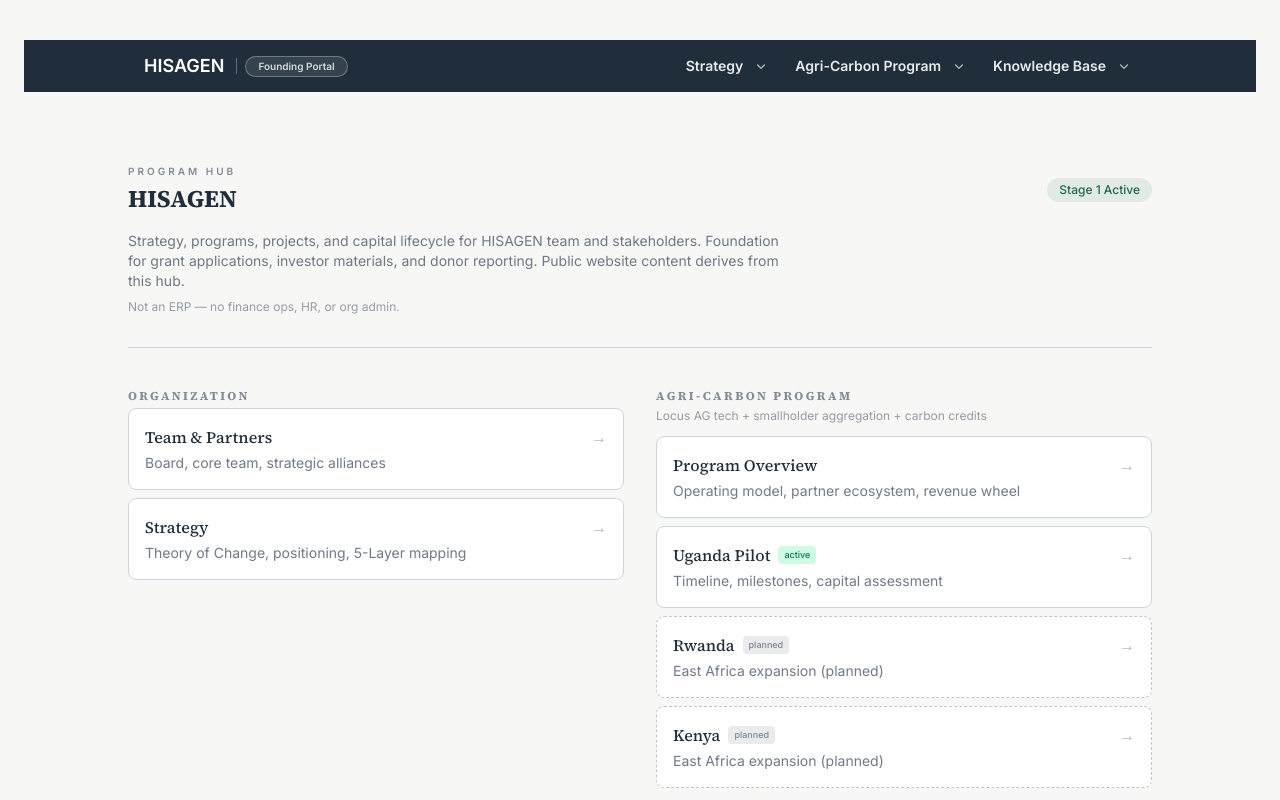
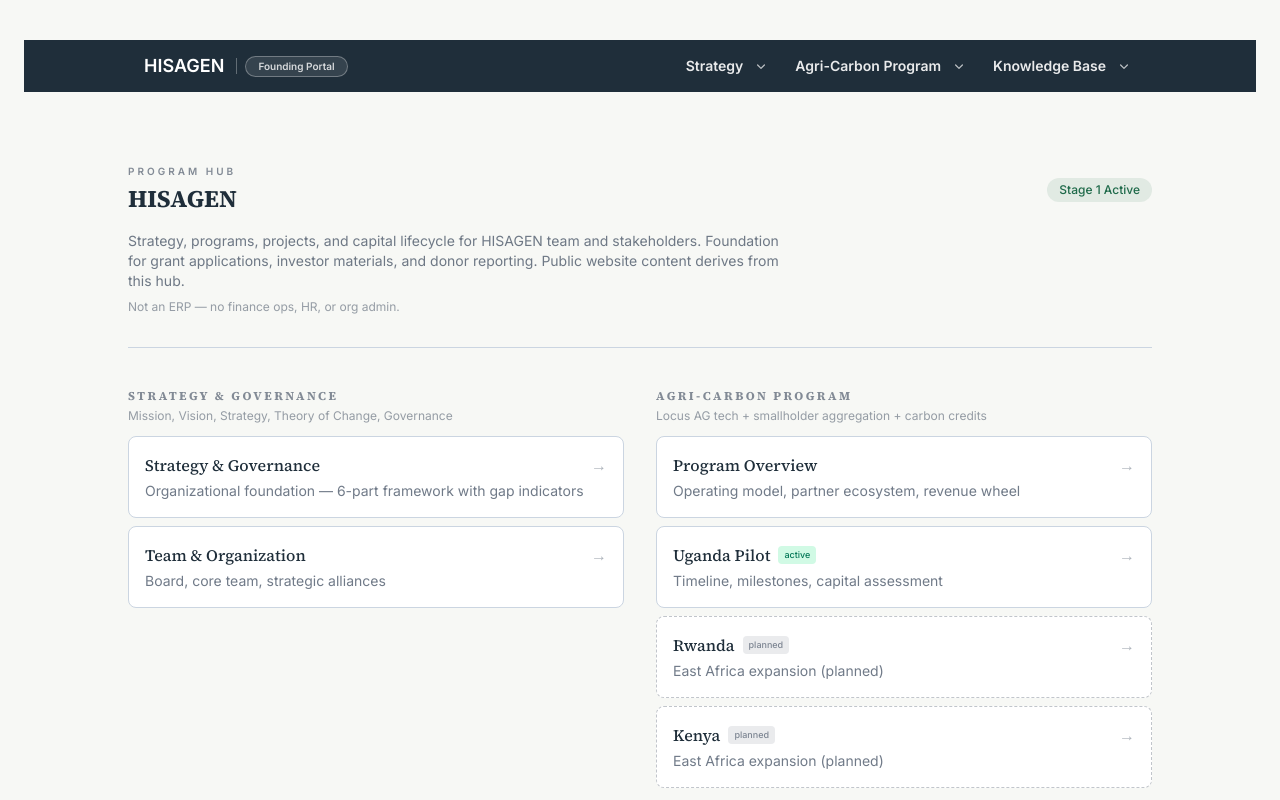
Before and after one commit to juakali100/hisagen, a Next.js app: page / in a window 1280 px wide. Shown: the top 800 px of the page. Built offline with nearby package versions, Linux system fonts and the light colour scheme.

Commit message:
Rename Organization to Strategy & Governance, reorder links

```diff
--- a/src/app/page.tsx
+++ b/src/app/page.tsx
@@ -29,10 +29,11 @@
 
 const coreNavigation: NavSection[] = [
   {
-    section: "Organization",
+    section: "Strategy & Governance",
+    description: "Mission, Vision, Strategy, Theory of Change, Governance",
     items: [
-      { title: "Team & Partners", href: "/organization", description: "Board, core team, strategic alliances" },
-      { title: "Strategy", href: "/strategy", description: "Theory of Change, positioning, 5-Layer mapping" },
+      { title: "Strategy & Governance", href: "/strategy", description: "Organizational foundation — 6-part framework with gap indicators" },
+      { title: "Team & Organization", href: "/organization", description: "Board, core team, strategic alliances" },
     ],
   },
   {
```
